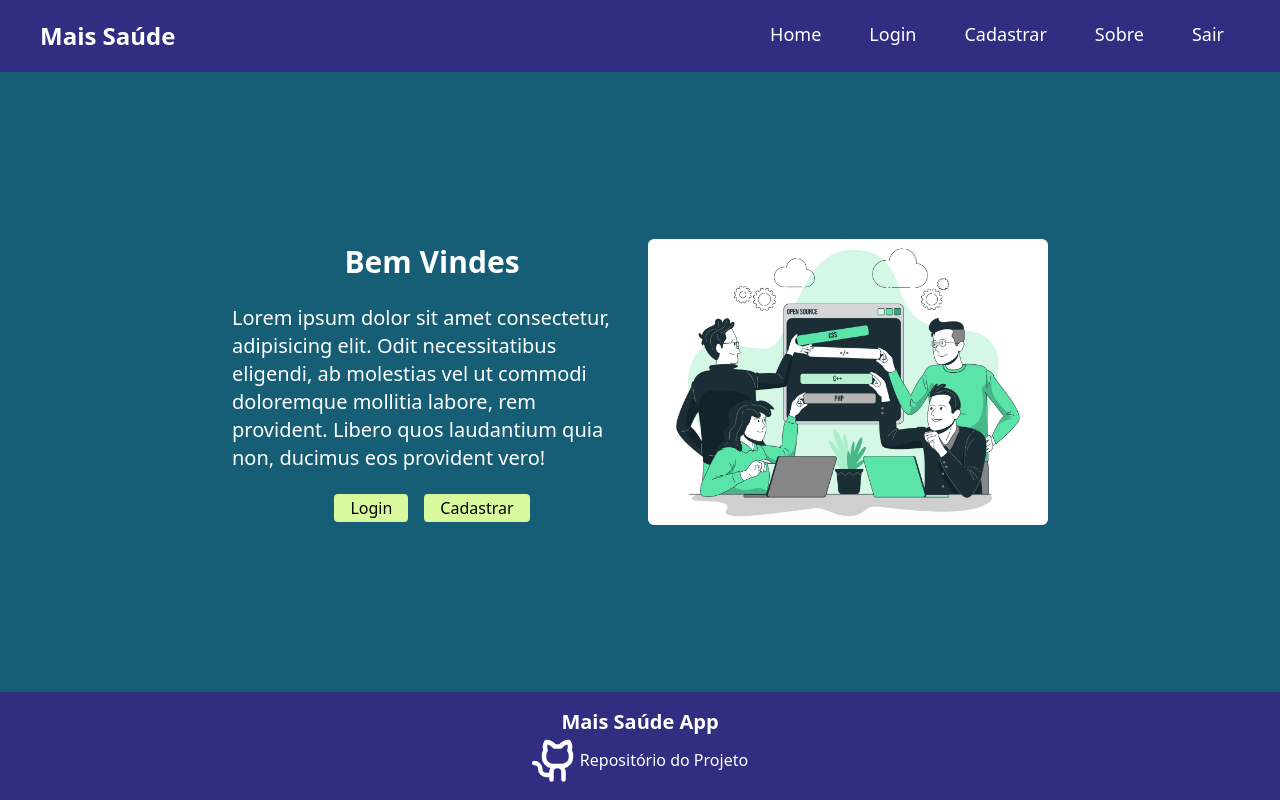
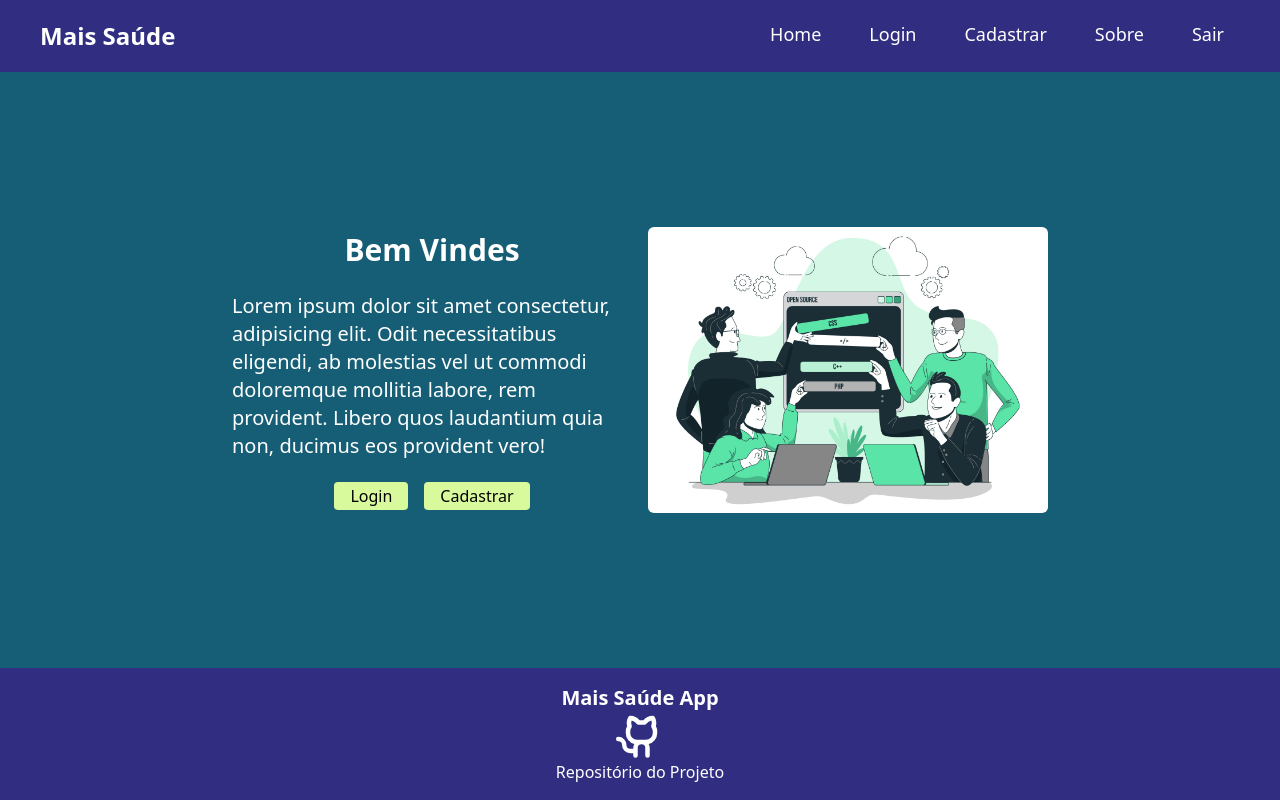
Before and after one commit to MaisSaudeGen/front-end-projeto-integrador, a React (Vite) app in the folder frontend/: page / in a window 1280 px wide. Built offline with nearby package versions, Linux system fonts and the light colour scheme.

Commit message:
Ajustando footer.

```diff
--- a/frontend/src/components/footer/Footer.tsx
+++ b/frontend/src/components/footer/Footer.tsx
@@ -6,13 +6,10 @@ function Footer () {
             <div className="container flex flex-col items-center py-4">
             <h2 className="text-xl font-bold">Mais Saúde App</h2>
             <ul className="list-none">
-                <li className="flex items-center">
-                    <GithubLogo size={48} weight="bold"/>
-                    <a href="https://github.com/MaisSaudeGen">Repositório do Projeto</a>
-                </li>
+                <li className="flex justify-center items-center">
+                    <a className="flex flex-col justify-center items-center" href="https://github.com/MaisSaudeGen"><GithubLogo size={48} weight="bold"/><span>Repositório do Projeto</span></a>                </li>
             </ul>
             </div>
-
         </footer>
     )
 }
```
